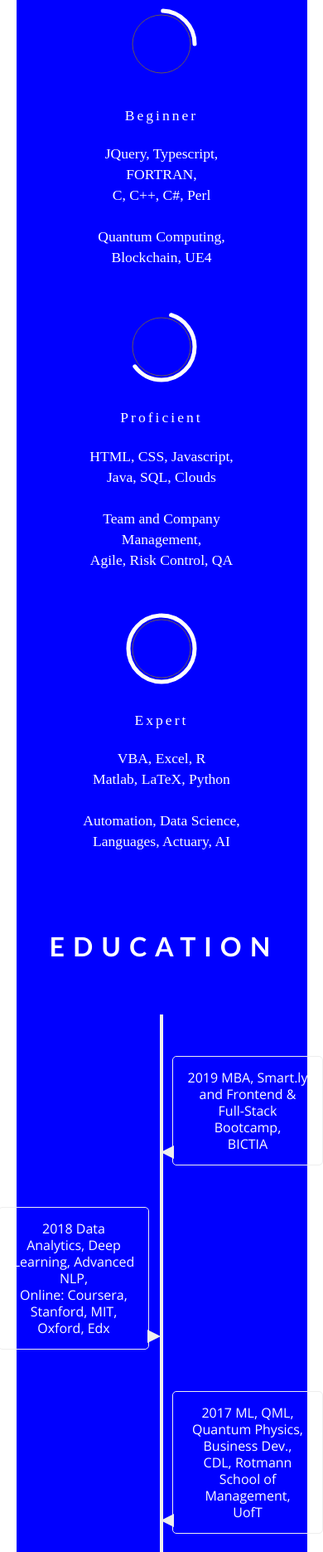
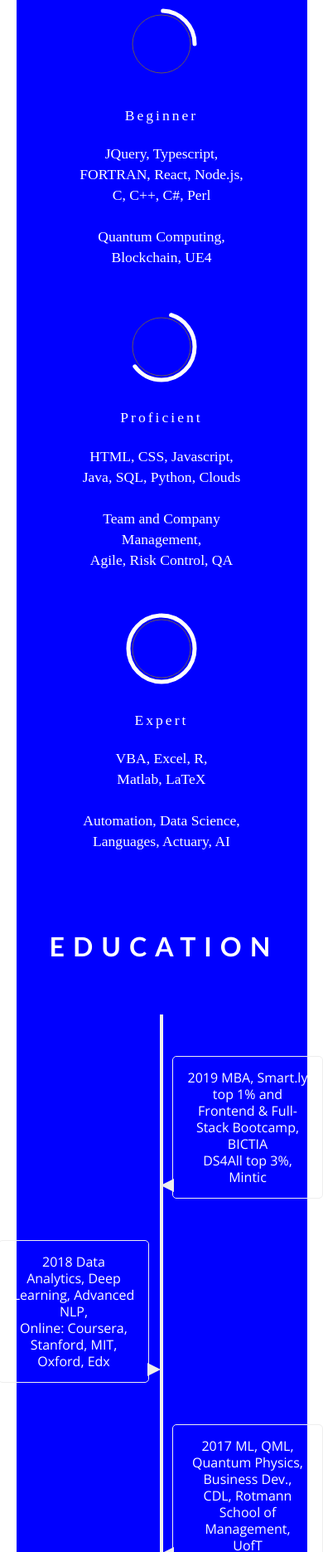
Before and after one commit to marcofernandez007/Full-Stack, a plain HTML site: page Responsive Resume/Responsive Resume.html in a window 390 px wide. Shown: the part 1780-3651 px from the top of the page at 83% size. Drawn offline with nearby package versions, Linux system fonts and the light colour scheme; a web font is replaced by a local one.

Commit message:
Update Responsive Resume.html

```diff
--- a/Responsive Resume/Responsive Resume.html
+++ b/Responsive Resume/Responsive Resume.html
@@ -1049,7 +1049,7 @@ my interdisciplinary and global background. </p>
             <circle id="innerc1" r="35" cx="50" cy="50" />
 <circle class="expertp" id="outerc1" r="40" cx="50" cy="50" />
             <p class="expertp level" >Beginner</p>
-       <p class="expertp">JQuery, Typescript, FORTRAN, <br> C, C++, C#, Perl <br><br> Quantum Computing, <br> Blockchain, UE4 </p>
+       <p class="expertp">JQuery, Typescript, FORTRAN, React, Node.js, <br> C, C++, C#, Perl <br><br> Quantum Computing, <br> Blockchain, UE4 </p>
 </svg>
 
 </div>
@@ -1059,7 +1059,7 @@ my interdisciplinary and global background. </p>
             <circle id="outerc2" r="40" cx="50" cy="50" />
   </svg>
         <p class="expertp level">Proficient</p>
-        <p class="expertp">HTML, CSS, Javascript, <br> Java, SQL, Clouds <br><br> Team and Company Management, <br> Agile, Risk Control, QA</p>
+        <p class="expertp">HTML, CSS, Javascript, <br> Java, SQL, Python, Clouds <br><br> Team and Company Management, <br> Agile, Risk Control, QA</p>
  </div>
         <div class="thirdchart">
 <svg width="100" height="100" stroke-linecap="round">
@@ -1067,7 +1067,7 @@ my interdisciplinary and global background. </p>
 <circle id="outerc3" r="40" cx="50" cy="50" />
           </svg>
           <p class="level" id="expertcircle">Expert</p>
- <p class="expertp1">VBA, Excel, R <br> Matlab, LaTeX, Python <br><br> Automation, Data Science, <br> Languages, Actuary, AI </p>
+ <p class="expertp1">VBA, Excel, R, <br> Matlab, LaTeX <br><br> Automation, Data Science, <br> Languages, Actuary, AI </p>
         </div>
         </section>
     </div>
@@ -1080,7 +1080,7 @@ my interdisciplinary and global background. </p>
       <div>
         <time>2019</time>
         MBA,
-        Smart.ly and Frontend & Full-Stack Bootcamp, <br> BICTIA
+        Smart.ly top 1% and Frontend & Full-Stack Bootcamp, <br> BICTIA <br> DS4All top 3%, <br> Mintic
       </div>
     </li>
 	 <li>
@@ -1189,7 +1189,7 @@ my interdisciplinary and global background. </p>
       <p class="jobyear">2017-2019: Founder and Head of AI / QuantumSense, Toronto and Montreal, Canada </p>
       <button class="roledetails1">Details</button>
        <ul class="listeddetails1">
-      <li>Accelerators of CDL and Holt in Toronto and Montreal, Communitech in Waterloo, YC startup school in San Francisco and NVIDIA Inception member</li>
+      <li>Accelerators of CDL and Holt (top 2%) in Toronto and Montreal, Communitech in Waterloo, YC startup school in San Francisco and NVIDIA Inception member</li>
       <li>NLP, RNNs, Interpretability, Semantic Search and Processing, Automatic Fraud Detection, Top Recall of 85%</li>
       <li>Website UI, UX , translations and development: QuantumSense.ai</li>
       <li>Accounting, Marketing, HR and Financials</li>
@@ -1251,7 +1251,7 @@ my interdisciplinary and global background. </p>
       <p class="jobyear">2011-2012: Risk Management and GTP / UBS, Zurich, Switzerland </p>
       <button class="roledetails6">Details</button>
       <ul class="listeddetails6">
-        <li>Cover and consolidate all the major markets in the world with Bloomberg for 100s bn portfolio</li>
+        <li>Cover and consolidate all the major markets in the world with Bloomberg for hundred bns portfolio</li>
 		<li>Graduate Training Program with courses at UBS University</li>
         <li>Debugging and development of various Risk tools</li>
 		<li>Creation of specific risk, VaR and Stress scenarios</li>
```
